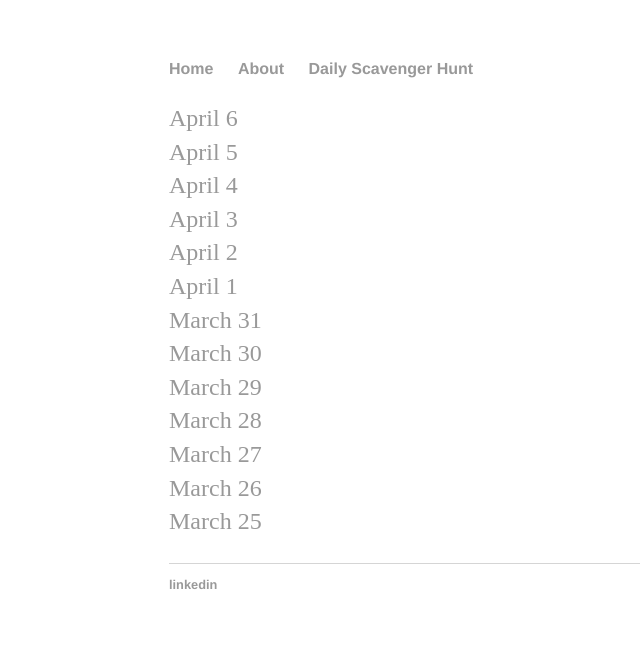
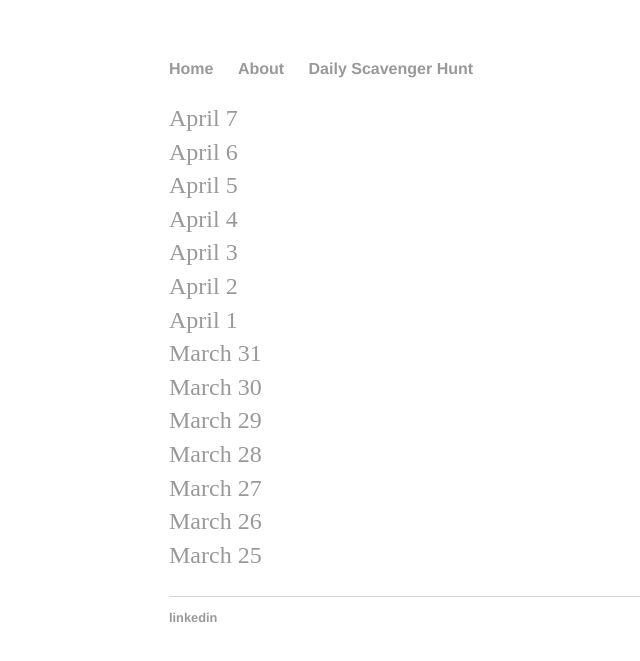
Before and after one commit to marisabrandt/marisabrandt.github.io, a Jekyll site: the page built from daily/index.html, in a window 1280 px wide. Shown: the top 661 px of the page, without its empty margins (23-663 px from the left). Built offline with Jekyll 4.4.1, drawn with Linux system fonts in a browser that asks for light colours.

Commit message:
Update index.html

```diff
--- a/daily/index.html
+++ b/daily/index.html
@@ -4,6 +4,8 @@ title: Daily Walk Scavenger Hunt
 ---
 <div class="blurb">
 	<p>
+	<a href="https://forms.gle/gpmzVDQCEY3YXzrC6">April 7</a>
+		<br>
 	<a href="https://forms.gle/RePG1tnkJkyBB6mK6">April 6</a>
 		<br>
 	<a href="https://forms.gle/5qxy78qx4kseTM3D9">April 5</a>
```
